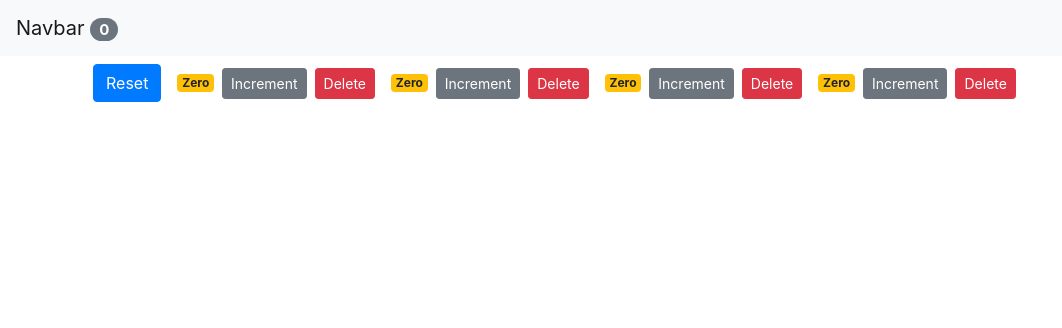
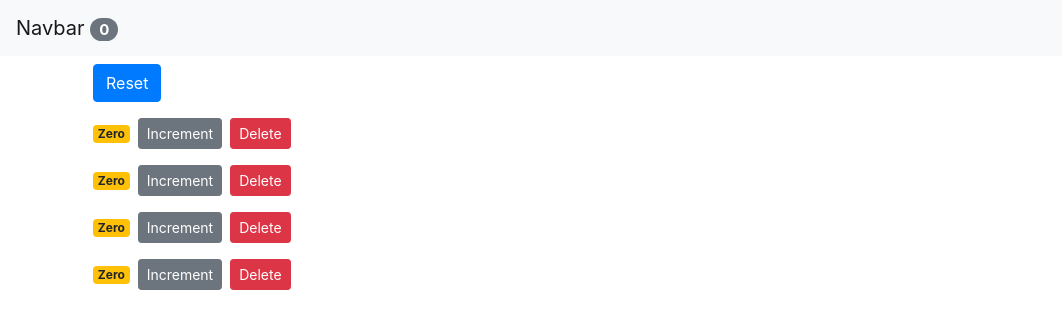
Before and after one commit to voodoo15/React-Shopping-Cart-Button-Example, a React (Create React App) app: page / in a window 1280 px wide. Shown: the top 328 px of the page, without its empty margins (0-1062 px from the left). Built offline with nearby package versions, Linux system fonts and the light colour scheme.

Commit message:
Correct typo in counters.jsx that was displaying semi-colon.  Changed counter to a div so bootstrap would display the counter vertically rather than side-by-side.

```diff
--- a/src/components/counter.jsx
+++ b/src/components/counter.jsx
@@ -5,7 +5,7 @@ class Counter extends Component {
   render() {
 
     return (
-      <React.Fragment>
+      <div>
         <span className={ this.getBadgeClasses() }>{ this.formatCount() }</span>
         <button
           className="btn btn-secondary btn-sm"
@@ -18,7 +18,7 @@ class Counter extends Component {
           className="btn btn-danger btn-sm m-2">
           Delete
         </button>
-      </React.Fragment>
+      </div>
     );
   };
 
--- a/src/components/counters.jsx
+++ b/src/components/counters.jsx
@@ -18,7 +18,8 @@ class Counters extends Component {
             onIncrement={this.props.onIncrement}
             key={counter.id}
             counter={counter}
-          />) }
+          />)
+        }
       </div>
     );
   };
--- a/src/index.js
+++ b/src/index.js
@@ -1,10 +1,9 @@
 import React from 'react';
 import ReactDOM from 'react-dom';
+import 'bootstrap/dist/css/bootstrap.min.css';
 import './index.css';
 import App from './App';
 import * as serviceWorker from './serviceWorker';
-import 'bootstrap/dist/css/bootstrap.css';
-
 
 ReactDOM.render(<App /> , document.getElementById('root'));
 
```
